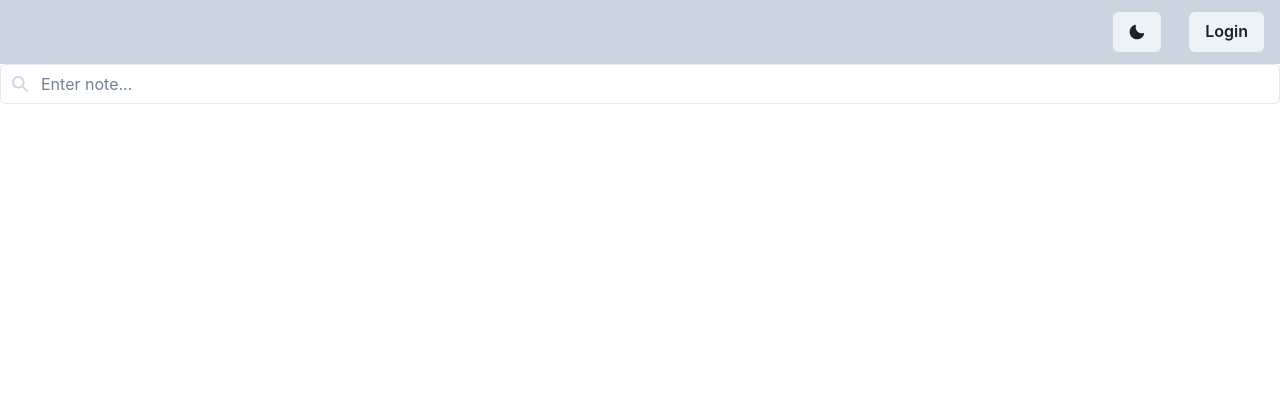
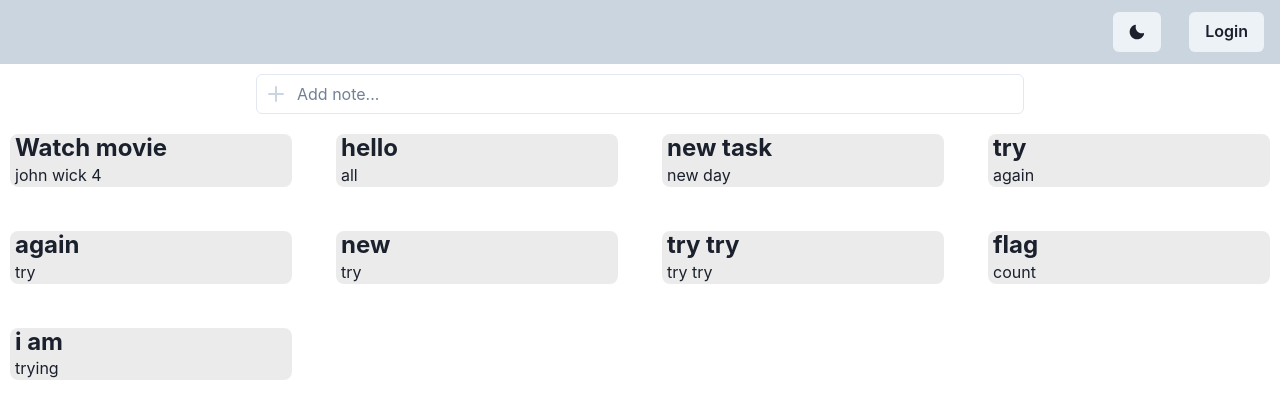
Before and after one commit to sanjayloncha/Note-app, a React (Create React App) app: page / in a window 1280 px wide. Before the commit this address had no page. Shown: the top 418 px of the page. Built offline with nearby package versions, Linux system fonts and the light colour scheme; data requests are answered from the project's data file; some icons are missing.

Commit message:
data fetched from server

```diff
--- /dev/null
+++ b/db.json
@@ -0,0 +1,49 @@
+{
+  "tasks": [
+    {
+      "id": 1,
+      "title": "Watch movie",
+      "body": "john wick 4"
+    },
+    {
+      "title": "hello",
+      "body": "all",
+      "id": 2
+    },
+    {
+      "title": "new task",
+      "body": "new day",
+      "id": 3
+    },
+    {
+      "title": "try",
+      "body": "again",
+      "id": 4
+    },
+    {
+      "title": "again",
+      "body": "try",
+      "id": 5
+    },
+    {
+      "title": "new",
+      "body": "try",
+      "id": 6
+    },
+    {
+      "title": "try try",
+      "body": "try try",
+      "id": 7
+    },
+    {
+      "title": "flag",
+      "body": "count",
+      "id": 8
+    },
+    {
+      "title": "i am",
+      "body": "trying",
+      "id": 9
+    }
+  ]
+}
--- a/src/App.jsx
+++ b/src/App.jsx
@@ -3,6 +3,7 @@ import Nav from "./Components/Nav/Nav";
 import Login from "./Components/Login/Login";
 import { Route,Routes } from "react-router-dom" ;
 import Home from "./Components/Home/Home";
+import Display from "./Components/Display/Display";
 
 function App() {
 
@@ -13,6 +14,7 @@ function App() {
         <Route path="/login" element={<Login/>}/>
       </Routes>
       <Home/>
+      <Display />
     </div>
   );
 }
--- /dev/null
+++ b/src/Components/Display/Display.jsx
@@ -0,0 +1,49 @@
+import React, { useEffect, useState } from "react";
+import { Box, Text, Heading, GridItem, Grid } from "@chakra-ui/react";
+
+export default function Display() {
+  let [taskData, setdata] = useState([]);
+  let [flag, setFlag] = useState(0);
+
+  useEffect(() => {
+    getData();
+  }, [flag]);
+
+  let getData = async () => {
+    let url = `http://localhost:8000/tasks`;
+    let data = await fetch(url);
+    let res = await data.json();
+    setdata(res);
+  };
+
+  return (
+    <Grid
+      templateColumns={[
+        "repeat(1, 1fr)",
+        "repeat(2, 1fr)",
+        "repeat(3,1fr)",
+        "repeat(4, 1fr)",
+      ]}
+      gap={6}
+    >
+      {taskData.map((item) => {
+        return (
+          <GridItem h="10" m="10px" height="auto" key={item.id}>
+            <Box
+              bg="blackAlpha.200"
+              boxShadow={"1xl"}
+              rounded={"lg"}
+              textAlign={"left"}
+            >
+              <Heading ml="5px" fontSize={"2xl"} fontFamily={"body"}>
+                {item.title}
+              </Heading>
+
+              <Text ml="5px">{item.body}</Text>
+            </Box>
+          </GridItem>
+        );
+      })}
+    </Grid>
+  );
+}
--- a/src/Components/Home/Home.jsx
+++ b/src/Components/Home/Home.jsx
@@ -16,21 +16,43 @@ import {
   ModalFooter,
   ModalCloseButton,
   useDisclosure,
-  Textarea
+  Textarea,
 } from "@chakra-ui/react";
 import { AddIcon, SearchIcon } from "@chakra-ui/icons";
 export default function Home() {
-    let obj = {
-        title : "" ,
-        body :""
-    }
-  let [task, setTask] = useState([obj]);
+  let obj = {
+    title: "",
+    body: "",
+  };
+  let [task, setTask] = useState(obj);
   const { isOpen, onOpen, onClose } = useDisclosure();
   let handleClick = () => {
-    console.log(task);
+    if (task.title.trimStart() === "") {
+      alert("Please enter title");
+      return;
+    } else if (task.body.trimStart() === "") {
+      alert("Please enter body");
+      return;
+    } else {
+      sendData(task);
+      onClose();
+      setTask(obj) ;
+    }
   };
 
-  let {title,body} = task ;
+  let sendData = async (task) => {
+    let url = `http://localhost:8000/tasks`;
+    await fetch(url, {
+      method: "POST",
+      body: JSON.stringify(task),
+      headers: {
+        "Content-Type": "application/json",
+      },
+    }
+    );
+  };
+
+
   return (
     <Box>
       <Modal isOpen={isOpen} onClose={onClose}>
@@ -41,13 +63,18 @@ export default function Home() {
           <ModalBody pb={6}>
             <FormControl>
               <FormLabel>Title</FormLabel>
-              <Input onChange={(e)=>setTask({...task,title:e.target.value})} name={title} placeholder="Enter Title..." />
+              <Input
+                onChange={(e) => setTask({ ...task, title: e.target.value })}
+                placeholder="Enter Title..."
+              />
             </FormControl>
 
             <FormControl mt={4}>
               <FormLabel>Body</FormLabel>
-              {/* <Input onChange={(e)=>setTask({...task,body:e.target.value})} name={body} placeholder="Enter Task..." /> */}
-              <Textarea placeholder='Here is a sample placeholder' />
+              <Textarea
+                onChange={(e) => setTask({ ...task, body: e.target.value })}
+                placeholder="Enter short description..."
+              />
             </FormControl>
           </ModalBody>
 
@@ -59,14 +86,13 @@ export default function Home() {
           </ModalFooter>
         </ModalContent>
       </Modal>
-      <InputGroup>
+      <InputGroup w="60%" m="10px auto" >
         <InputLeftElement
           pointerEvents="none"
-          children={<SearchIcon color="gray.300" />}
+          children={<AddIcon color="gray.300" />}
         />
-        <Input type="tel" onClick={onOpen} placeholder="Enter note..." />
-        <InputRightElement width="4.5rem">
-        </InputRightElement>
+        <Input type="tel" onClick={onOpen}  placeholder="Add note..." />
+        <InputRightElement width="4.5rem"></InputRightElement>
       </InputGroup>
     </Box>
   );
--- a/src/Components/Nav/Nav.jsx
+++ b/src/Components/Nav/Nav.jsx
@@ -30,7 +30,6 @@ export default function Nav() {
     setAuth(false) ;
   }
   const { colorMode, toggleColorMode } = useColorMode();
-  // const { isOpen, onOpen, onClose } = useDisclosure();
   return (
     <>
       <Box bg={useColorModeValue("gray.300", "gray.900")} px={4}>
```
